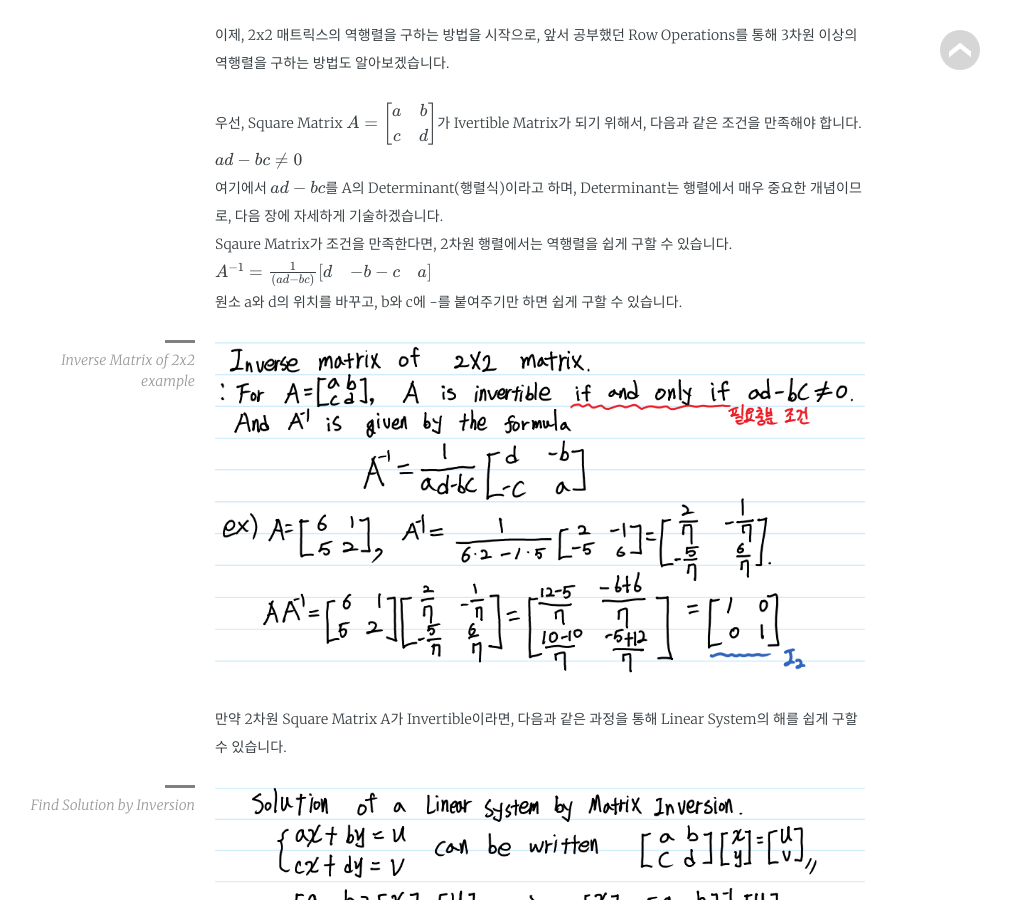
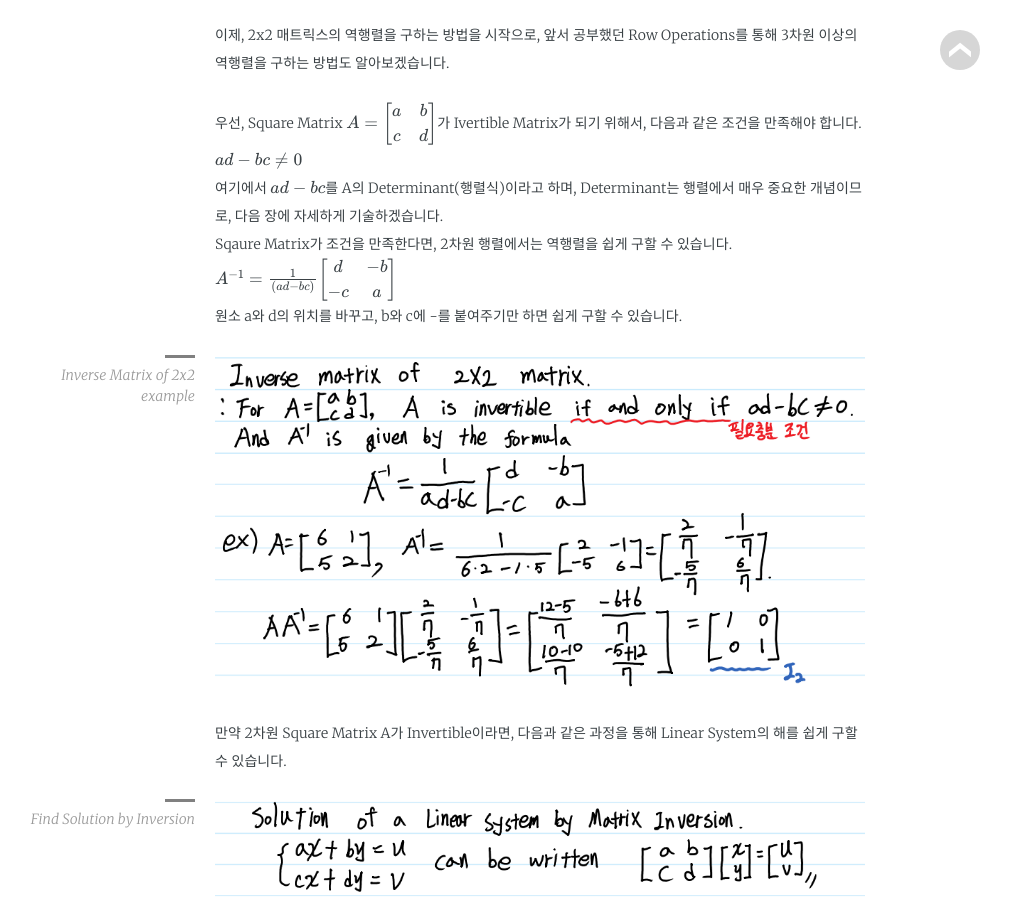
Before and after one commit to TeamLab/jekyllDecent, a Jekyll site: the page built from _posts/2018-04-03-Basic Linear Algebra.md, in a window 1280 px wide and 900 px high, scrolled down 9389 px. Shown: the whole window, without its empty margins (100-1111 px from the left). Built offline with Jekyll 4.4.1, drawn with Linux system fonts in a browser that asks for light colours; some web fonts are replaced; formulas are drawn with MathJax 3.

```diff
--- a/_posts/2018-04-03-Basic Linear Algebra.md
+++ b/_posts/2018-04-03-Basic Linear Algebra.md
@@ -198,8 +198,8 @@ A가 Invertible Matrix(가역행렬)일 때, A의 역행렬 B를 $ A^{-1} $과
 $ad - bc \neq 0$
 여기에서 $$ ad - bc$$를 A의 Determinant(행렬식)이라고 하며, Determinant는 행렬에서 매우 중요한 개념이므로, 다음 장에 자세하게 기술하겠습니다.
 Sqaure Matrix가 조건을 만족한다면, 2차원 행렬에서는 역행렬을 쉽게 구할 수 있습니다.
-$A^{-1} = \frac{1}{(ad - bc)}\begin{bmatrix}d & -b \\
--c & a \end{bmatrix}$
+$$A^{-1} = \frac{1}{(ad - bc)}\begin{bmatrix}d & -b \\
+-c & a \end{bmatrix}$$
 원소 a와 d의 위치를 바꾸고, b와 c에 -를 붙여주기만 하면 쉽게 구할 수 있습니다.
 
 <figure>
```
